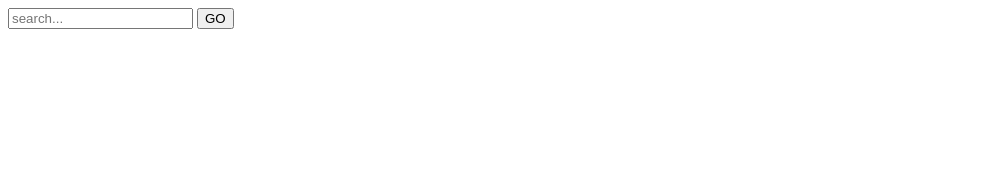
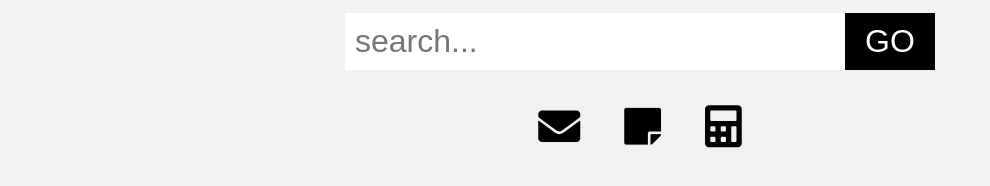
Before and after one commit to mrmacfadden/homepage-2024, a plain HTML site: page index.html in a window 1280 px wide. Shown: the whole page, without its empty margins (0-990 px from the left). Drawn offline with Linux system fonts and the light colour scheme.

Commit message:
April 18

```diff
--- a/index.html
+++ b/index.html
@@ -11,15 +11,37 @@
         <meta name="description" content="">
         <meta name="viewport" content="width=device-width, initial-scale=1">
         <link rel="stylesheet" href="style.css">
+        <link rel="stylesheet" href="https://cdnjs.cloudflare.com/ajax/libs/font-awesome/5.15.4/css/all.min.css" />
     </head>
     <body>
 
         <!-- GOOGLE SEARCH -->
+
         <form action="https://google.com/search" method="get" target="_blank">
             <input type="hidden" name="sitesearch" />
-            <input type="text" name="q" placeholder="search..." class="search-bar"/>
-            <input type="submit" value="GO" class="submit-button">
+            <input type="text" name="q" placeholder="search..." class="search-bar"/><!--
+            --><input type="submit" value="GO" class="submit-button">
         </form>
+
+
+
+        <section class="bookmarks">
+            <a href="https://mail.google.com" target="_blank">
+            <i class="fas fa-envelope"></i>
+            </a>
+                <i class="fas fa-sticky-note" onclick="showNote()"></i>
+                <i class="fas fa-calculator" onclick="showCalculator()"></i>
+        </section>
+        <!-- MORE ICONS: https://fontawesome.com/v5/search?o=r&m=free  -->
+
+        <!-- POST IT NOTE (IN HTML) -->
+        <textarea placeholder="Write a note..." id="note" onkeyup="autoSave()"></textarea>
+
+        <!-- Make a file called myScripts.js in parent directory -->
+        <script src="myScripts.js"></script>
+        </body>
+
+
 
 
         <!--[if lt IE 7]>
--- a/myScripts.js
+++ b/myScripts.js
@@ -0,0 +1,22 @@
+//POST-IT NOTE (JAVASCRIPT)
+if (localStorage["note"]) {
+    var note = localStorage["note"];
+    document.getElementById("note").value = note;
+}
+
+function autoSave() {
+    var note = document.getElementById("note").value;
+    localStorage.setItem("note", note);
+}
+
+var show = false;
+function showNote(){
+    if (show == false){
+        document.getElementById("note").style.opacity = 1;
+        show = true;
+    }
+    else if (show == true){
+        document.getElementById("note").style.opacity = 0;
+        show = false;
+    }
+}
--- a/style.css
+++ b/style.css
@@ -0,0 +1,80 @@
+/*
+=================================================
+SEARCH
+=================================================
+*/
+body{
+    background-color: #f1f1f1;
+    box-sizing: border-box ;
+    text-align: center;
+}
+/*
+=================================================
+SEARCH
+=================================================
+*/
+form{
+    width:100%;
+    max-width:600px;
+    margin:0 auto;
+ }
+ input{
+    width:100%;
+    font-size:32px;
+    margin:5px 0;
+    border:none;
+    padding:10px;
+    outline:none;
+    display:inline-block;
+ }
+ .search-bar{
+    width:80%;
+ }
+ .submit-button{
+    width:15%;
+    background:#000;
+    color:#FFF;
+ }
+
+/*
+=================================================
+BOOKMARKS
+=================================================
+*/
+.bookmarks a{
+    text-decoration: none;
+}
+.bookmarks{
+    padding:30px;
+    clear:both;
+ }
+ .bookmarks i{
+    font-size:42px;
+    margin:0 20px;
+    color:#000000;
+    transition:.15s;
+    vertical-align: top;
+ }
+ .bookmarks i:hover{
+    font-size:72px;
+    position:relative;
+ }
+
+ /*
+=================================================
+POST-IT NOTE (IN CSS)
+=================================================
+*/
+#note{
+    width:250px;
+    height:250px;
+    resize: none;
+    background:#F3F19D;
+    padding:15px;
+    border:none;
+    position: absolute;
+    bottom:50px;
+    left:50px;
+    font-family:sans-serif;
+    opacity:0;
+   }
```
